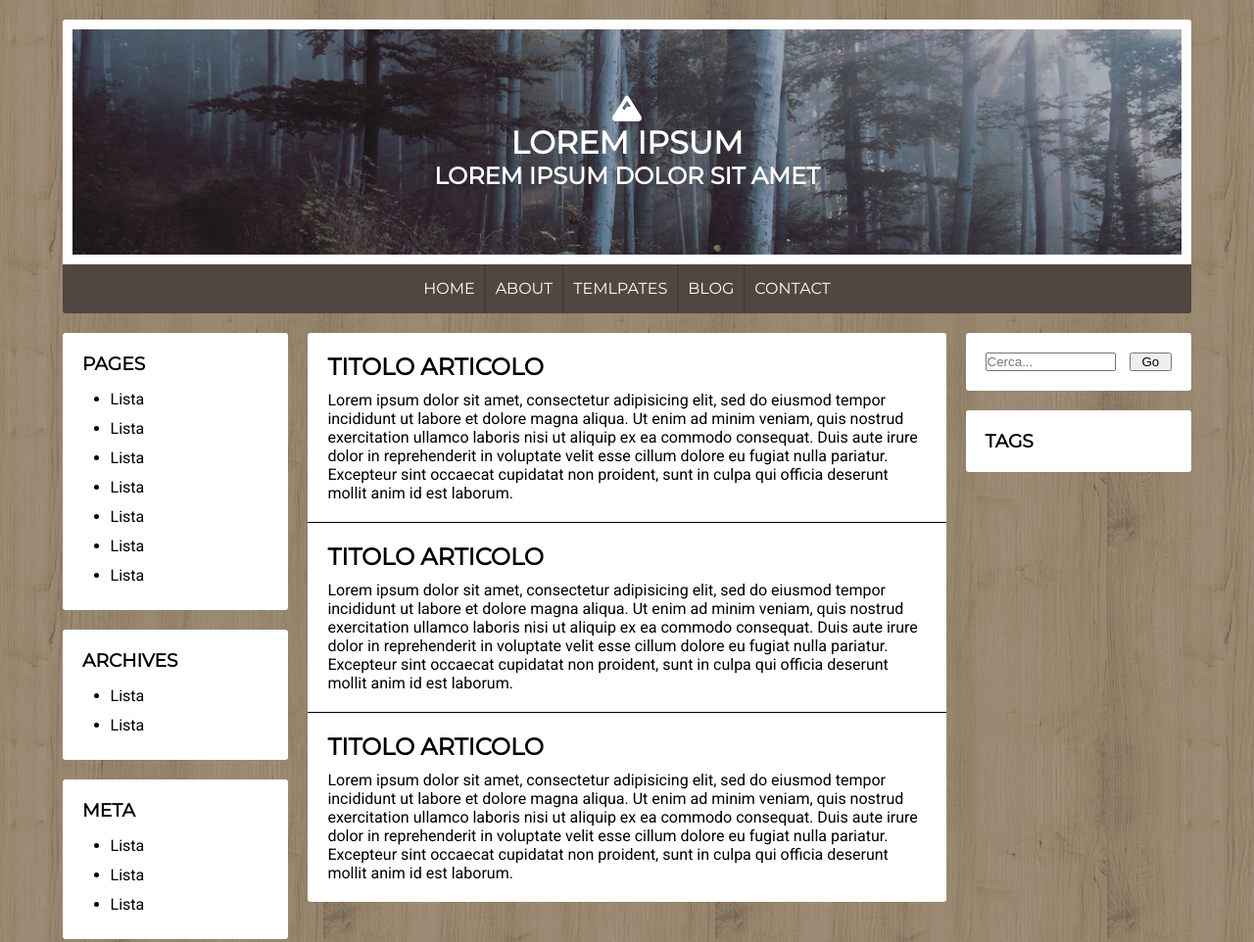
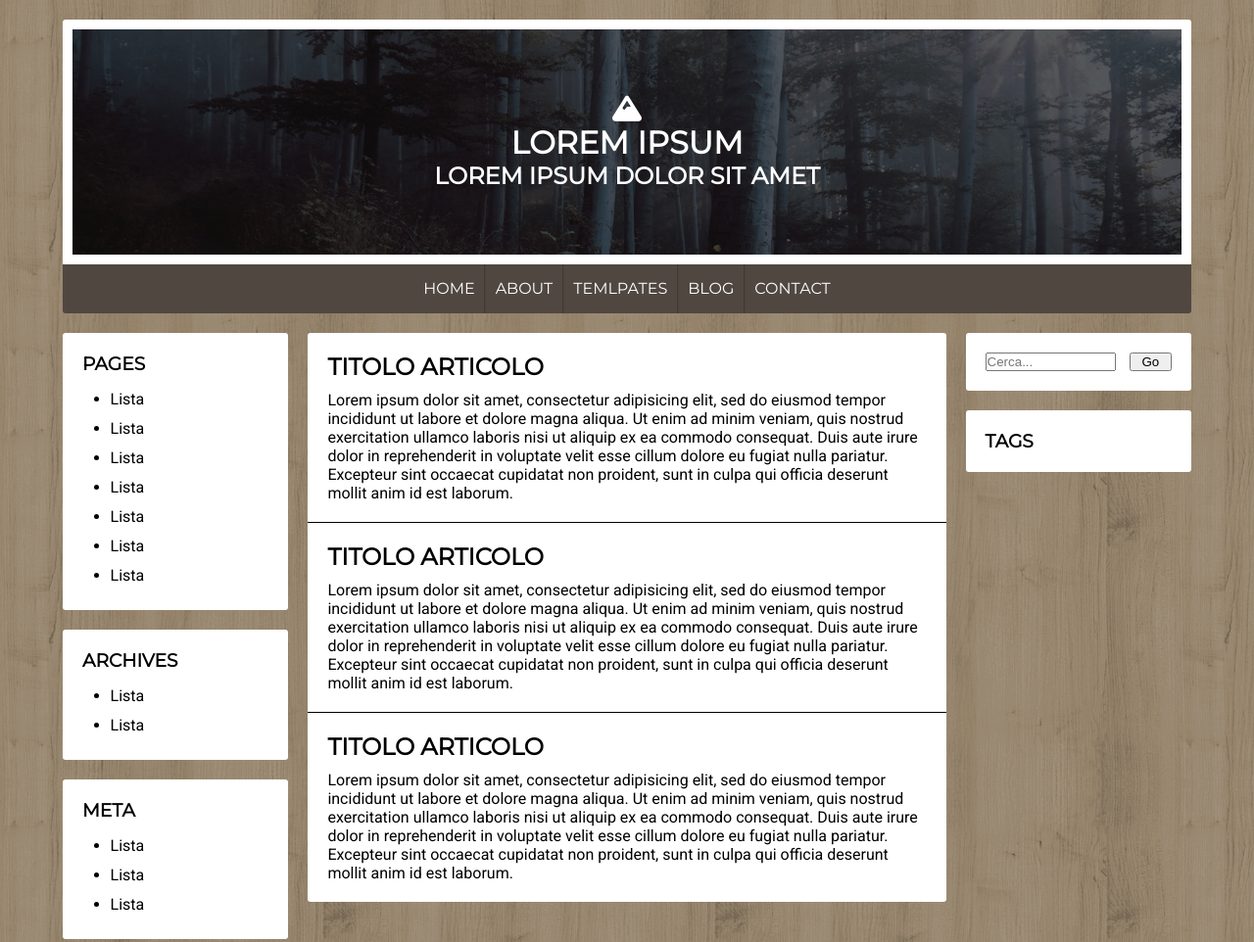
Before and after one commit to frapgn/htmlcss-struttura-wp, a plain HTML site: page index.html in a window 1280 px wide. Shown: the top 962 px of the page at 98% size. Drawn offline with Linux system fonts and the light colour scheme.

Commit message:
Aggiunto overlay sull'immagine dell'header

```diff
--- a/css/style.css
+++ b/css/style.css
@@ -53,6 +53,15 @@ header img {
     height: 100%;
     width: 100%;
     object-fit: cover;
+}
+
+.overlay {
+    position: absolute;
+    top: 10px;
+    bottom: 10px;
+    left: 10px;
+    right: 10px;
+    background-color: rgba(0, 0, 0, 0.5);
 }
 
 .header-title {
--- a/index.html
+++ b/index.html
@@ -12,6 +12,7 @@
         <div class="container clearfix">
             <header>
                 <img src="img/default-header.jpg" alt="Header Image - Forest">
+                <div class="overlay"></div>
                 <div class="header-title">
                     <i class="fas fa-mountain"></i>
                     <h1>Lorem ipsum</h1>
```
